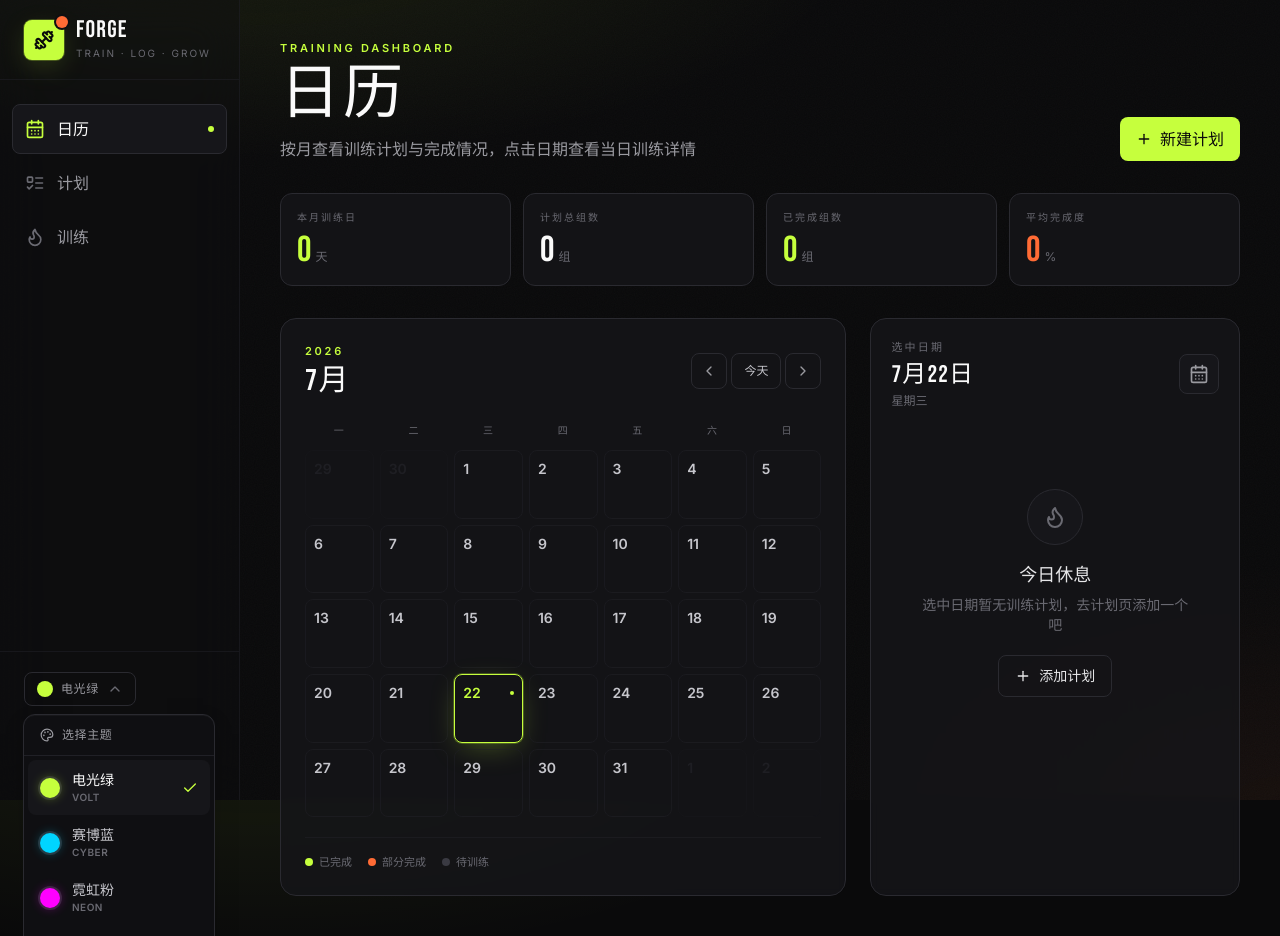
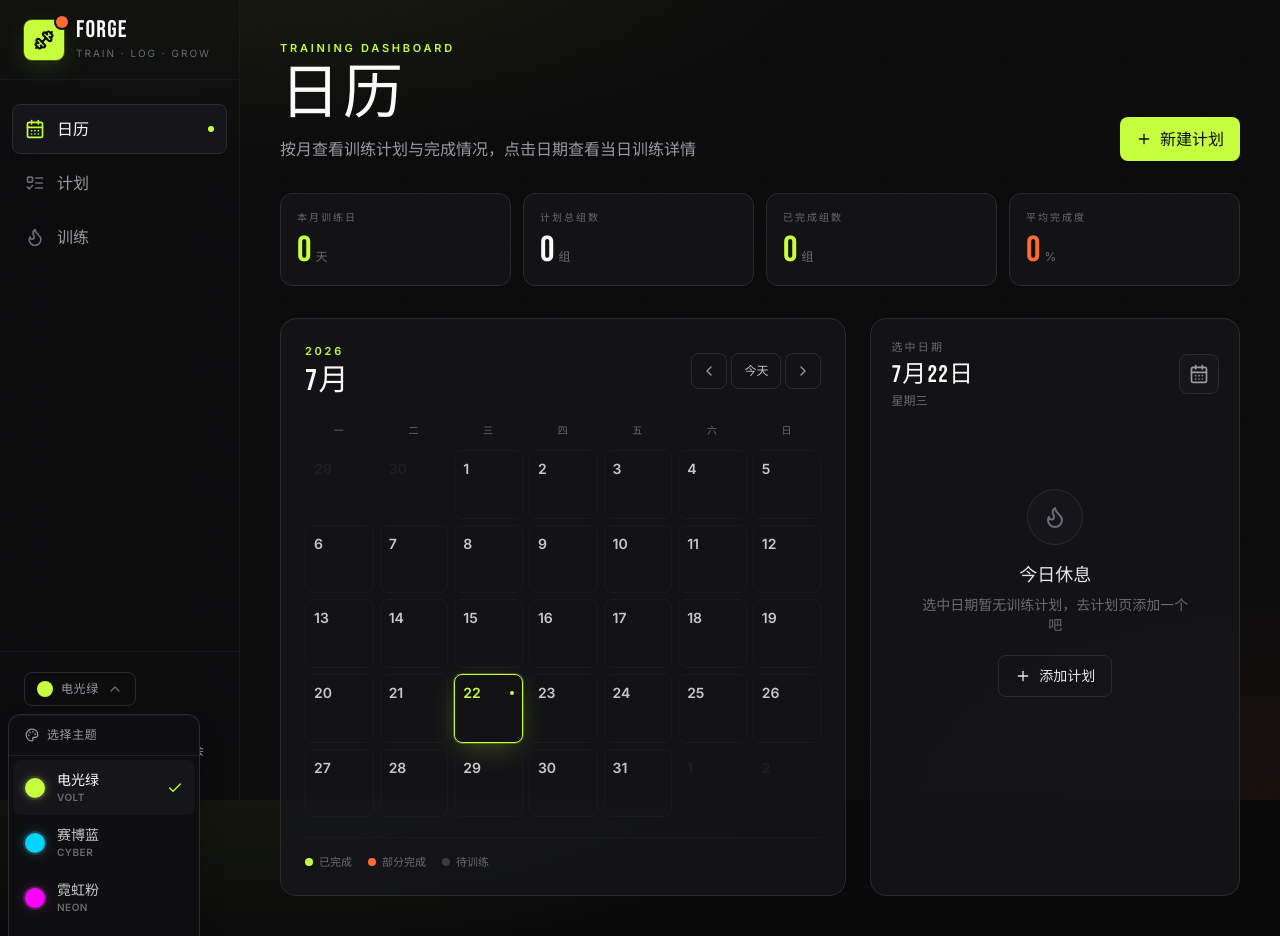
Before and after one commit to MrHuang-lab-1996/forge-fitness, a React (Vite) app: page /calendar in a window 1280 px wide. Both pictures are taken after a click on the button "电光绿". Built offline with nearby package versions, Linux system fonts and the light colour scheme.

Commit message:
fix: 修复主题下拉菜单被裁剪只显示一个选项的问题
- 使用 createPortal 将下拉菜单渲染到 document.body
- 添加按钮位置检测，下拉菜单跟随按钮定位
- 提高 z-index 确保菜单在最上层显示

```diff
--- a/src/components/ThemeSwitcher.tsx
+++ b/src/components/ThemeSwitcher.tsx
@@ -1,49 +1,51 @@
-import { useState } from "react";
+import { useState, useRef, useEffect } from "react";
+import { createPortal } from "react-dom";
 import { motion, AnimatePresence } from "framer-motion";
 import { Palette, ChevronDown, Check } from "lucide-react";
 import { useFitnessStore } from "@/store/useFitnessStore";
 import { THEMES } from "@/data/themes";
 import { cn } from "@/lib/utils";
 
-export default function ThemeSwitcher() {
-  const themeId = useFitnessStore((s) => s.themeId);
-  const setTheme = useFitnessStore((s) => s.setTheme);
-  const [open, setOpen] = useState(false);
+function ThemeDropdown({
+  open,
+  themeId,
+  anchorRef,
+  onSelect,
+  onClose,
+}: {
+  open: boolean;
+  themeId: string;
+  anchorRef: React.RefObject<HTMLButtonElement | null>;
+  onSelect: (id: string) => void;
+  onClose: () => void;
+}) {
+  const [pos, setPos] = useState({ top: 0, left: 0 });
 
-  const currentTheme = THEMES.find((t) => t.id === themeId) || THEMES[0];
-
-  function handleSelect(id: string) {
-    setTheme(id);
-    setOpen(false);
+  useEffect(() => {
+    if (open && anchorRef.current) {
+      const rect = anchorRef.current.getBoundingClientRect();
+      setPos({
+        top: rect.bottom + 8,
+        left: rect.left - 160 + rect.width,
+      });
     }
+  }, [open, anchorRef]);
 
   return (
-    <div className="relative">
-      <button
-        onClick={() => setOpen(!open)}
-        className="flex items-center gap-2 px-3 py-2 rounded-lg border border-ink-600 text-ink-300 hover:bg-ink-800 hover:text-ink-100 transition-all"
-      >
-        <div
-          className="h-4 w-4 rounded-full"
-          style={{ backgroundColor: currentTheme.accent }}
-        />
-        <span className="text-xs font-semibold tracking-wider">
-          {currentTheme.name}
-        </span>
-        <ChevronDown
-          className={cn("h-4 w-4 text-ink-400 transition-transform", open && "rotate-180")}
-        />
-      </button>
-
     <AnimatePresence>
       {open && (
         <>
+          {createPortal(
             <div
-              className="fixed inset-0 z-50"
-              onClick={() => setOpen(false)}
-            />
+              className="fixed inset-0 z-[100]"
+              onClick={onClose}
+            />,
+            document.body
+          )}
+          {createPortal(
             <motion.div
-              className="absolute top-full right-0 mt-2 w-48 rounded-xl bg-ink-900 border border-ink-600 shadow-card overflow-hidden z-50"
+              className="fixed z-[101] w-48 rounded-xl bg-ink-900 border border-ink-600 shadow-card overflow-hidden"
+              style={{ top: pos.top, left: Math.max(8, pos.left) }}
               initial={{ opacity: 0, y: -8, scale: 0.95 }}
               animate={{ opacity: 1, y: 0, scale: 1 }}
               exit={{ opacity: 0, y: -8, scale: 0.95 }}
@@ -59,7 +61,7 @@ export default function ThemeSwitcher() {
                 {THEMES.map((theme) => (
                   <button
                     key={theme.id}
-                    onClick={() => handleSelect(theme.id)}
+                    onClick={() => onSelect(theme.id)}
                     className={cn(
                       "w-full flex items-center gap-3 px-3 py-2.5 rounded-lg transition-all",
                       themeId === theme.id
@@ -78,7 +80,12 @@ export default function ThemeSwitcher() {
                       />
                     </div>
                     <div className="flex-1 text-left">
-                      <div className={cn("text-sm font-medium", themeId === theme.id ? "text-ink-50" : "text-ink-200")}>
+                      <div
+                        className={cn(
+                          "text-sm font-medium",
+                          themeId === theme.id ? "text-ink-50" : "text-ink-200"
+                        )}
+                      >
                         {theme.name}
                       </div>
                       <div className="text-[10px] font-semibold uppercase tracking-wider text-ink-400">
@@ -86,15 +93,65 @@ export default function ThemeSwitcher() {
                       </div>
                     </div>
                     {themeId === theme.id && (
-                      <Check className="h-4 w-4" style={{ color: theme.accent }} />
+                      <Check
+                        className="h-4 w-4"
+                        style={{ color: theme.accent }}
+                      />
                     )}
                   </button>
                 ))}
               </div>
-            </motion.div>
+            </motion.div>,
+            document.body
+          )}
         </>
       )}
     </AnimatePresence>
+  );
+}
+
+export default function ThemeSwitcher() {
+  const themeId = useFitnessStore((s) => s.themeId);
+  const setTheme = useFitnessStore((s) => s.setTheme);
+  const [open, setOpen] = useState(false);
+  const btnRef = useRef<HTMLButtonElement>(null);
+
+  const currentTheme = THEMES.find((t) => t.id === themeId) || THEMES[0];
+
+  function handleSelect(id: string) {
+    setTheme(id);
+    setOpen(false);
+  }
+
+  return (
+    <div className="relative">
+      <button
+        ref={btnRef}
+        onClick={() => setOpen(!open)}
+        className="flex items-center gap-2 px-3 py-2 rounded-lg border border-ink-600 text-ink-300 hover:bg-ink-800 hover:text-ink-100 transition-all"
+      >
+        <div
+          className="h-4 w-4 rounded-full"
+          style={{ backgroundColor: currentTheme.accent }}
+        />
+        <span className="text-xs font-semibold tracking-wider">
+          {currentTheme.name}
+        </span>
+        <ChevronDown
+          className={cn(
+            "h-4 w-4 text-ink-400 transition-transform",
+            open && "rotate-180"
+          )}
+        />
+      </button>
+
+      <ThemeDropdown
+        open={open}
+        themeId={themeId}
+        anchorRef={btnRef}
+        onSelect={handleSelect}
+        onClose={() => setOpen(false)}
+      />
     </div>
   );
 }
```
Lines whose indentation alone changed are shown as unchanged.
